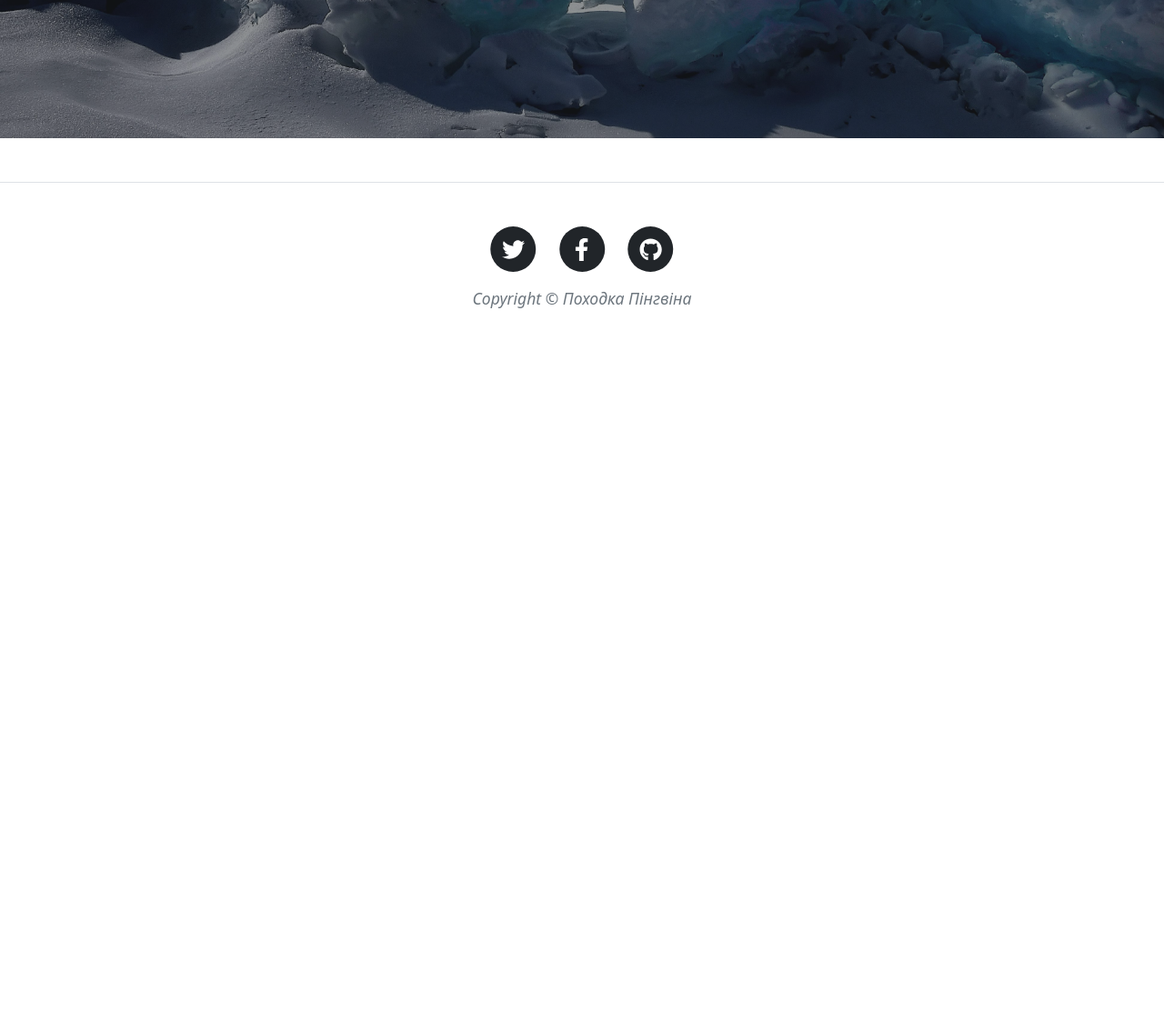
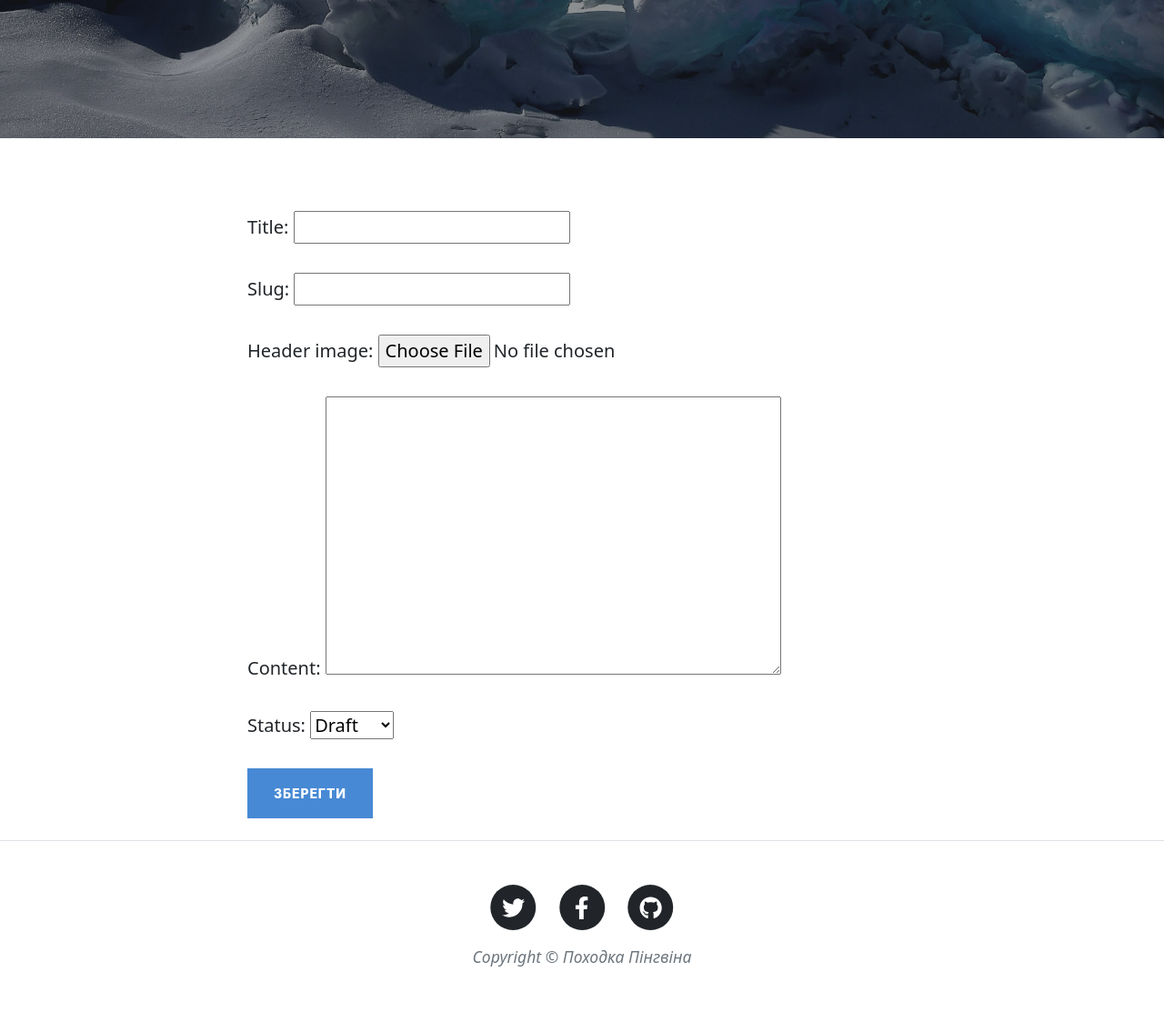
Before and after one commit to sofijasljusar/penguins, a Django app: page /create-post/ in a window 1280 px wide. Shown: the part 648-1761 px from the top of the page at 91% size. Before the commit the page ends 987 px from the top, so only its background shows below. Run offline with Django 5.2, Linux system fonts and the light colour scheme; the visitor is signed in with stand-in values (Sample User, id 1); some libraries are stand-ins or nearby versions.

Commit message:
Add post creation UI

```diff
--- a/blog/forms.py
+++ b/blog/forms.py
@@ -1,6 +1,8 @@
 from django import forms
 from django.contrib.auth.forms import UserCreationForm, AuthenticationForm
 from django.contrib.auth.models import User
+from ckeditor_uploader.widgets import CKEditorUploadingWidget
+from .models import Post
 
 
 class ContactForm(forms.Form):
@@ -56,3 +58,14 @@ class LoginForm(AuthenticationForm):
         widget=forms.PasswordInput(
             attrs={"class": "form-control",
                    "placeholder": "Введіть ваш пароль..."}))
+
+
+class PostForm(forms.ModelForm):
+    content = forms.CharField(widget=CKEditorUploadingWidget())
+
+    class Meta:
+        model = Post
+        fields = ["title", "slug", "header_image", "content", "status"]
+        widgets = {
+            "status": forms.Select()
+        }
--- a/blog/views.py
+++ b/blog/views.py
@@ -10,7 +10,7 @@ from django.contrib.auth.mixins import LoginRequiredMixin, UserPassesTestMixin
 from django.utils.http import url_has_allowed_host_and_scheme
 from django.urls import reverse_lazy
 from django.contrib import messages
-from .forms import ContactForm, RegisterForm, LoginForm
+from .forms import ContactForm, RegisterForm, LoginForm, PostForm
 from dotenv import load_dotenv
 from .models import Post
 
@@ -93,8 +93,16 @@ class UserLogoutView(LogoutView):
     next_page = reverse_lazy("home")
 
 
-class CreatePostView(LoginRequiredMixin, UserPassesTestMixin, TemplateView):
+class CreatePostView(LoginRequiredMixin, UserPassesTestMixin, FormView):
     template_name = "create_post.html"
+    form_class = PostForm
+    success_url = reverse_lazy("home")
 
     def test_func(self):
         return self.request.user.is_authenticated and self.request.user.is_superuser
+
+    def form_valid(self, form):
+        post = form.save(commit=False)
+        post.author = self.request.user
+        post.save()
+        return super().form_valid(form)
--- a/penguins/settings.py
+++ b/penguins/settings.py
@@ -39,6 +39,8 @@ INSTALLED_APPS = [
     'django.contrib.staticfiles',
     'blog',
     'django_bootstrap5',
+    'ckeditor',
+    'ckeditor_uploader',
 ]
 
 MIDDLEWARE = [
@@ -125,6 +127,7 @@ STATICFILES_DIRS = [
 MEDIA_URL = '/media/'
 MEDIA_ROOT = BASE_DIR / 'media'
 
+CKEDITOR_UPLOAD_PATH = "uploads/"
 
 # Default primary key field type
 # https://docs.djangoproject.com/en/5.2/ref/settings/#default-auto-field
--- a/penguins/urls.py
+++ b/penguins/urls.py
@@ -22,4 +22,5 @@ from django.conf.urls.static import static
 urlpatterns = [
     path('admin/', admin.site.urls),
     path('', include('blog.urls')),
+    path('ckeditor/', include('ckeditor_uploader.urls')),
 ] + static(settings.MEDIA_URL, document_root=settings.MEDIA_ROOT)
--- a/static/penguins/css/styles.css
+++ b/static/penguins/css/styles.css
@@ -431,3 +431,8 @@ header.image-header {
   background-attachment: scroll;
   z-index: -2;
 }
+
+.post-content img {
+    width: 100% !important;
+    height: auto !important;
+}
--- a/templates/create_post.html
+++ b/templates/create_post.html
@@ -6,15 +6,18 @@
 {% endblock %}
 
 {% block content %}
-{#<main class="mb-4">#}
-{#  <div class="container">#}
-{#    <div class="row">#}
-{#      <div class="col-lg-8 col-md-10 mx-auto">#}
-{#          {{ ckeditor.load() }}#}
-{#          {{ ckeditor.config(name='body') }}#}
-{#          {{ render_form(form, novalidate=True, button_map={"submit": "primary"}) }}#}
-{#      </div>#}
-{#    </div>#}
-{#  </div>#}
-{#</main>#}
+<main class="mb-4">
+  <div class="container">
+    <div class="row">
+      <div class="col-lg-8 col-md-10 mx-auto">
+          <form method="post" enctype="multipart/form-data">
+              {% csrf_token %}
+              {{ form.media }}
+              {{ form.as_p }}
+              <button class="btn btn-primary text-uppercase" id="submitButton" type="submit">Зберегти</button>
+          </form>
+      </div>
+    </div>
+  </div>
+</main>
 {% endblock %}
```
Also changed, not shown: templates/post_detail.html (+3 -23 lines).
